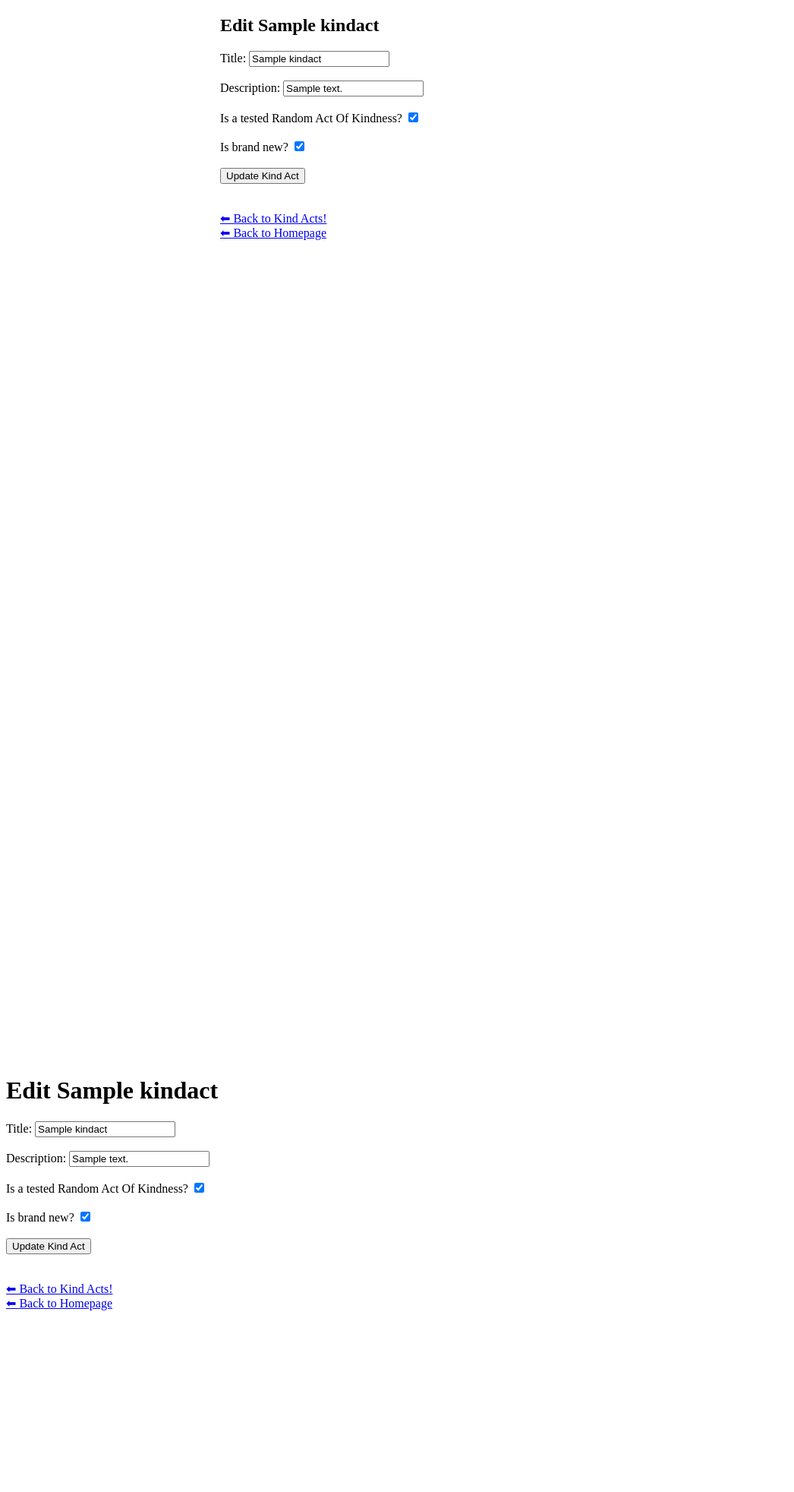
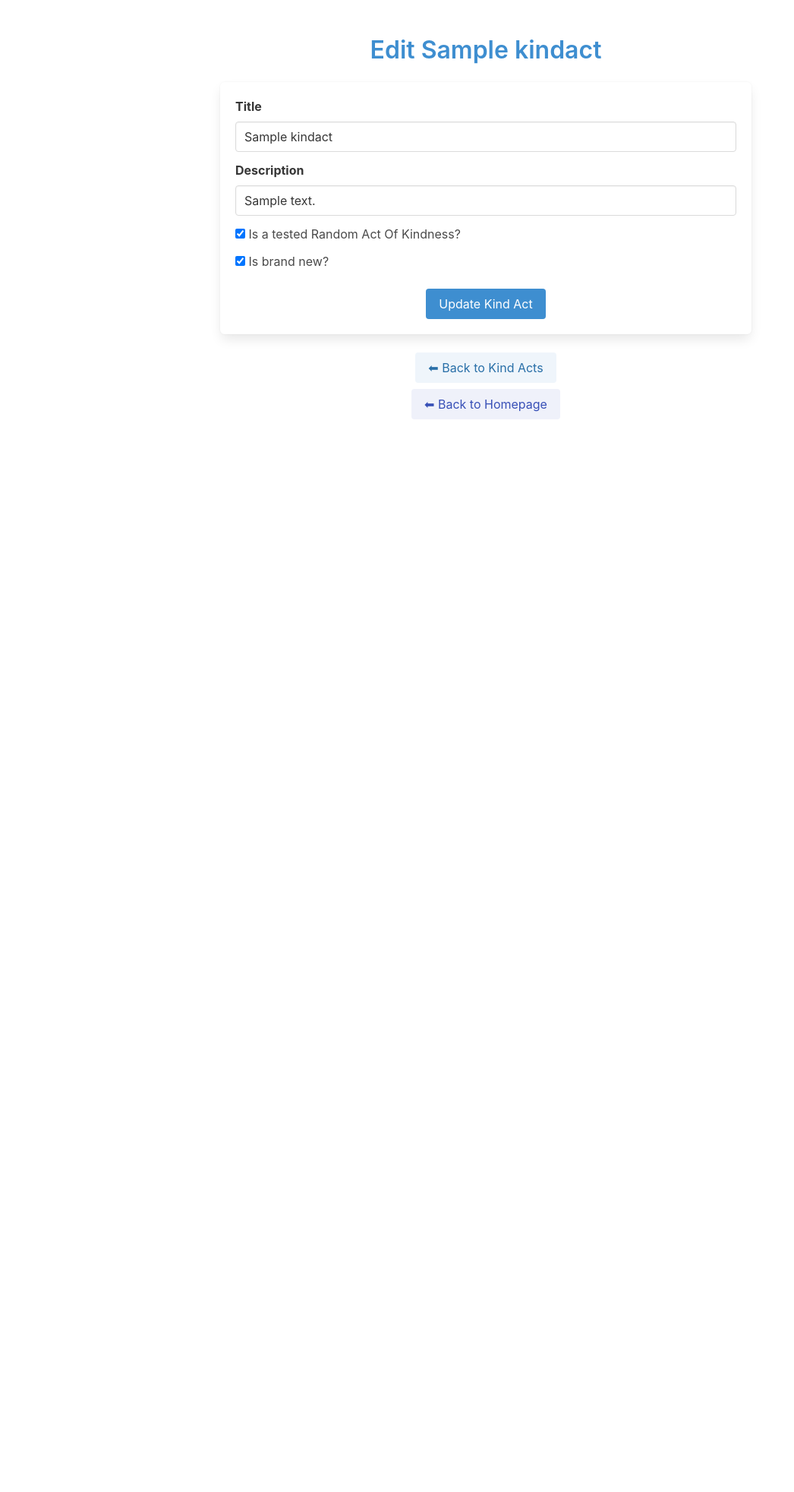
Before and after one commit to SylviaRemington/KindUp, a Node server app: page /kindacts/600000000000000000000001/edit in a window 1280 px wide. Shown: the top 1964 px of the page at 76% size, without its empty margins (0-1046 px from the left). Before the commit the page ends 1725 px from the top, so only its background shows below. Run offline with Node 20, Linux system fonts and the light colour scheme; a user stored in the database is signed in; tables that the repository leaves empty hold one stand-in row (values such as "Sample post"); some libraries are stand-ins or nearby versions.

Commit message:
edit.ejs added Bulma styling & completed with styling

```diff
--- a/views/kindacts/edit.ejs
+++ b/views/kindacts/edit.ejs
@@ -4,45 +4,73 @@
     <meta charset="UTF-8">
     <meta name="viewport" content="width=device-width, initial-scale=1.0">
     <title>Edit</title>
-    <!-- <link rel="stylesheet" href="https://cdn.jsdelivr.net/npm/bulma@0.9.4/css/bulma.min.css"> -->
+    <link rel="stylesheet" href="https://cdn.jsdelivr.net/npm/bulma@0.9.4/css/bulma.min.css">
 </head>
 <body>
 
-    <!-- ! Still need to add styling to this page -->
     <!-- Editing Section of App WITH Bulma Styling -->
 
     <section class="section">
         <div class="container" style="max-width: 700px; margin: 0 auto;">
 
+            <!-- Success Message after Update -->
+            <% if (typeof success !== 'undefined' && success) { %>
+                <p class="notification is-success has-text-centered">✅ Kind Act successfully updated!</p>
+            <% } %>
+
             <!-- Title of Kind Act -->
-            <h1>Edit <%= kindact.title %></h1>
+            <h1 class="title has-text-info has-text-centered mb-5">Edit <%= kindact.title %></h1>
 
             <!-- Title & Description Edit Section -->
-            <form action="/kindacts/<%= kindact._id %>?_method=PUT" method="POST">
-                <label for="title">Title:</label>
-                <input type="text" name="title" id="title" value="<%= kindact.title %>"><br><br>
+            <form action="/kindacts/<%= kindact._id %>?_method=PUT" method="POST" class="box">
 
-                <label for="description">Description:</label>
-                <input type="text" name="description" id="description" value="<%= kindact.description %>"><br><br>
+                <!-- Title -->
+                <div class="field">
+                    <label class="label" for="title">Title</label>
+                    <div class="control">
+                        <input class="input" type="text" name="title" id="title" value="<%= kindact.title %>" required>
+                    </div>
+                </div>
+
+                <!-- Description -->
+                <div class="field">
+                    <label class="label" for="description">Description</label>
+                    <div class="control">
+                        <input class="input" type="text" name="description" id="description" value="<%= kindact.description %>" required>
+                    </div>
+                </div>
 
                 <!-- Is a tested Random Act Of Kindness? -->
-                <label for="isTestedRandomActOfKindness">Is a tested Random Act Of Kindness?</label>
-                <input type="checkbox" name="isTestedRandomActOfKindness" id="Is a tested Random Act Of Kindness?" <% if(kindact.isTestedRandomActOfKindness) { %>checked<% } %> ><br><br>
+                <div class="field">
+                    <label class="checkbox">
+                    <input type="checkbox" name="isTestedRandomActOfKindness" <% if(kindact.isTestedRandomActOfKindness) { %>checked<% } %> >
+                    Is a tested Random Act Of Kindness?
+                    </label>
+                </div>
 
                 <!-- Is a brand new, first time Random Act Of Kindness? -->
-                <label for="isBrandNew">Is brand new?</label>
-                <input type="checkbox" name="isBrandNew" id="isBrandNew" <% if(kindact.isBrandNew) { %>checked<% } %> ><br><br>
+                <div class="field">
+                    <label class="checkbox">
+                    <input type="checkbox" name="isBrandNew" <% if(kindact.isBrandNew) { %>checked<% } %> >
+                    Is brand new?
+                    </label>
+                </div>
 
-                <button type="submit">Update Kind Act</button>
+                <!-- Submit Button -->
+                <div class="field">
+                    <div class="control has-text-centered">
+                    <button class="button is-info mt-3" type="submit">Update Kind Act</button>
+                    </div>
+                </div>
 
             </form>
 
 
-            <br><br>
-
-            <!-- LINKS TO APP PAGES -->
-            <a href="/kindacts">⬅︎ Back to Kind Acts!</a> <br>
-            <a href="/">⬅︎ Back to Homepage</a>
+                <!-- LINKS TO APP PAGES -->
+                <div class="has-text-centered mt-5">
+                    <a href="/kindacts" class="button is-info is-light mb-2">⬅︎ Back to Kind Acts</a><br>
+                    <a href="/" class="button is-link is-light">⬅︎ Back to Homepage</a>
+                </div>
 
         </div>
     </section>
```
